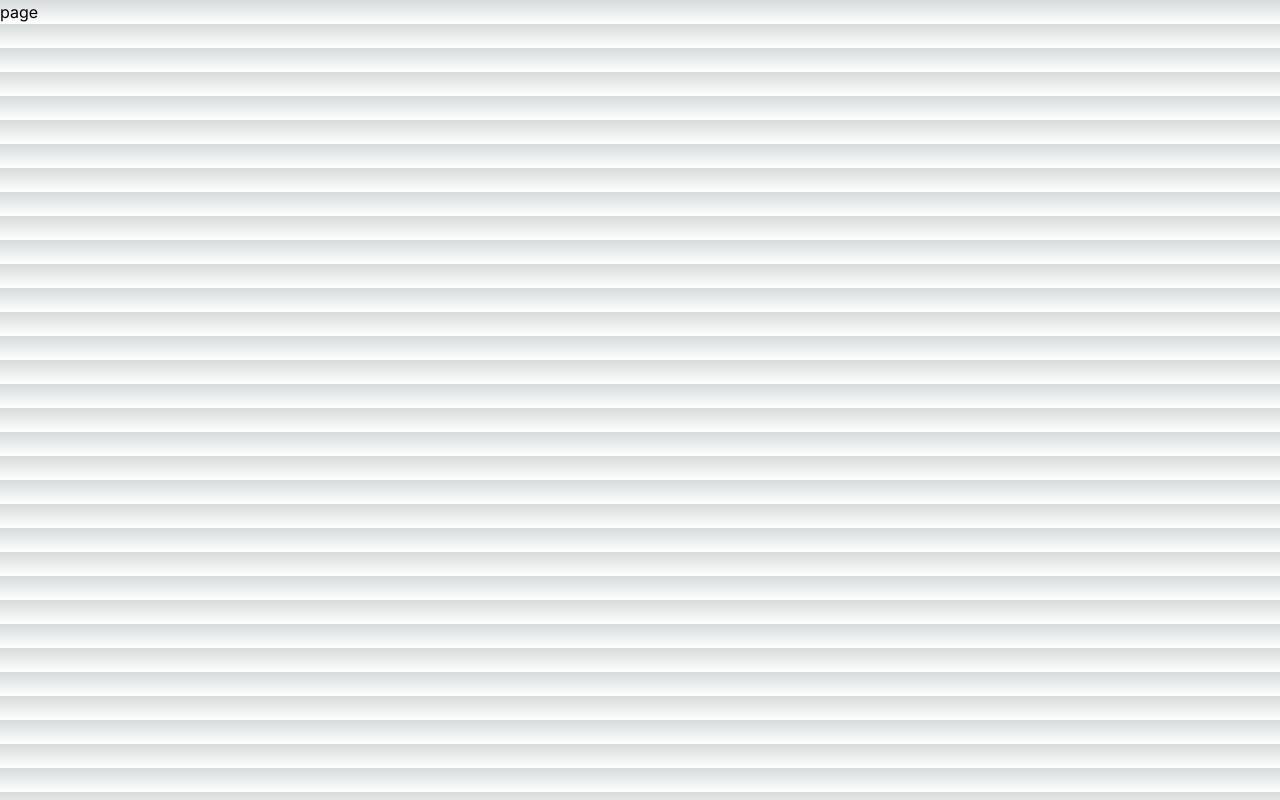
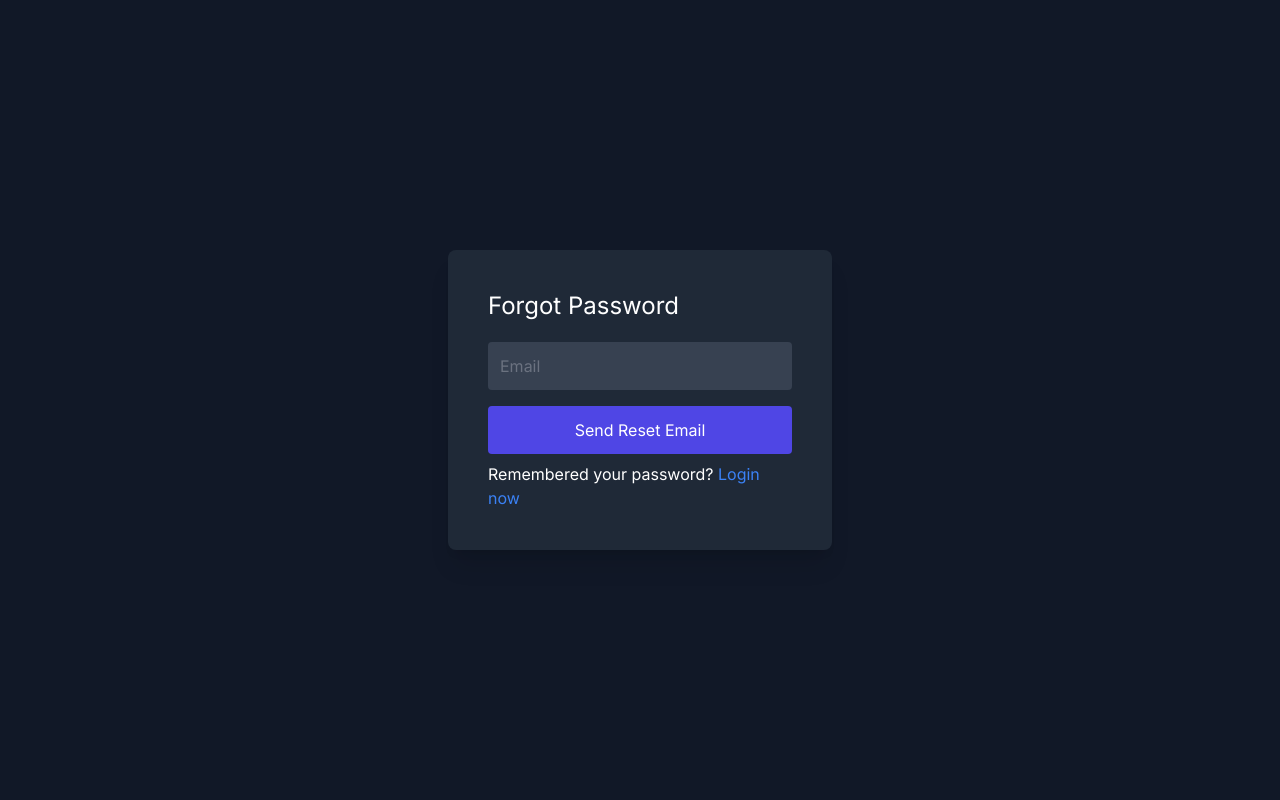
Before and after one commit to Abdelmouzahir/studentscoops, a Next.js app: page /student/password in a window 1280 px wide. Built offline with nearby package versions, Linux system fonts and the light colour scheme.

Commit message:
Reset password page

```diff
--- a/app/student/password/page.js
+++ b/app/student/password/page.js
@@ -1,9 +1,71 @@
-import React from 'react'
+'use client';
+import { useState } from 'react';
+import { auth } from '@/app/firebase/config';
+//import { useRouter } from 'next/navigation';
+import { sendPasswordResetEmail } from "firebase/auth";
+import Link from 'next/link';
 
- const page = () => {
+const ForgotPassword = () => {
+  const [email, setEmail] = useState('');
+  const [emailError, setEmailError] = useState('');
+  const [successMessage, setSuccessMessage] = useState('');
+  const [error, setError] = useState('');
+  //const router = useRouter();
+
+  const handlePasswordReset = async () => {
+    setEmailError('');
+    setError('');
+    setSuccessMessage('');
+
+    // Check the email domain
+    if (!email.endsWith('@edu.sait.ca')) {
+      setEmailError('Please use a SAIT student email');
+      return;
+    }
+
+    try {
+      await sendPasswordResetEmail(auth, email);
+      setSuccessMessage('Password reset email sent successfully.');
+      setEmail('');
+    } catch (e) {
+      console.error("Error sending password reset email:", e.message);
+      if (e.code === "auth/user-not-found") {
+        setEmailError('No user found with this email.');
+      } else {
+        setError('Failed to send password reset email. Please try again.');
+      }
+    }
+  };
+
   return (
-    <div>page</div>
-  )
-}
+    <div className="min-h-screen flex items-center justify-center bg-gray-900">
+      <div className="bg-gray-800 p-10 rounded-lg shadow-xl w-96">
+        <h1 className="text-white text-2xl mb-5">Forgot Password</h1>
+        <input
+          type="email"
+          placeholder="Email"
+          value={email}
+          onChange={(e) => setEmail(e.target.value)}
+          className="w-full p-3 mb-4 bg-gray-700 rounded outline-none text-white placeholder-gray-500"
+        />
+        {emailError && <div className="text-red-500 text-sm mb-4">{emailError}</div>}
+        {error && <div className="text-red-500 text-sm mb-4">{error}</div>}
+        {successMessage && <div className="text-green-500 text-sm mb-4">{successMessage}</div>}
+        <button
+          onClick={handlePasswordReset}
+          className="w-full p-3 bg-indigo-600 rounded text-white hover:bg-indigo-500"
+        >
+          Send Reset Email
+        </button>
+        <div className="text-white mt-2">
+          <span>Remembered your password?</span>
+          <Link href="/student">
+            <span className="text-blue-500"> Login now</span>
+          </Link>
+        </div>
+      </div>
+    </div>
+  );
+};
 
-export default page;
+export default ForgotPassword;
```
